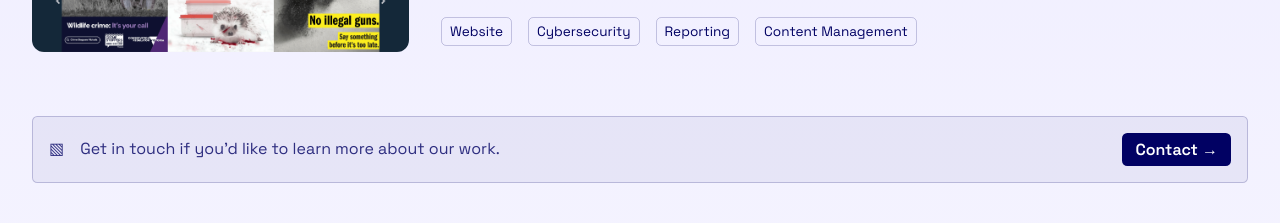
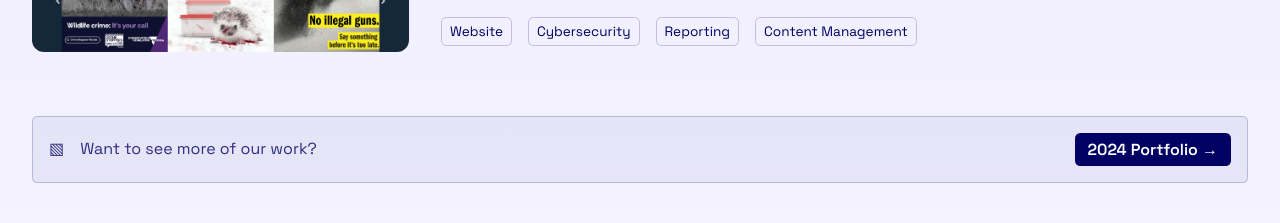
Before and after one commit to planare/planare.dev, a Next.js app: page / in a window 1280 px wide. Shown: the part 2940-3163 px from the top of the page. Built offline with nearby package versions, Linux system fonts and the light colour scheme.

Commit message:
refactor: add desktop portfolio cta

```diff
--- a/src/components/Projects.tsx
+++ b/src/components/Projects.tsx
@@ -123,16 +123,28 @@ export function Projects(): JSX.Element {
               <Typography inline="small" variant="span">
                 ▧
               </Typography>
-              Get in touch if you&apos;d like to learn more about our work.
+              Want to see more of our work?
             </Typography>
+            <Block css={{phone: {display: "none"}}}>
+            <Link href="/portfolio">
+              <Button
+                css={{
+                  whiteSpace: "nowrap",
+                }}>
+                2024 Portfolio &rarr;
+              </Button>
+            </Link>
+            </Block>
+            <Block css={{display: "none", phone: {display: "block"}}}>
             <Link href="/contact">
               <Button
                 css={{
                   whiteSpace: "nowrap",
                 }}>
-                Contact &rarr;
+                Contact Us &rarr;
               </Button>
             </Link>
+          </Block>
           </Block>
         </Card>
       </Block>
```
Also changed, not shown: package.json (+4 -4 lines), 1 other file (tests, documents, lock files or other folders).
